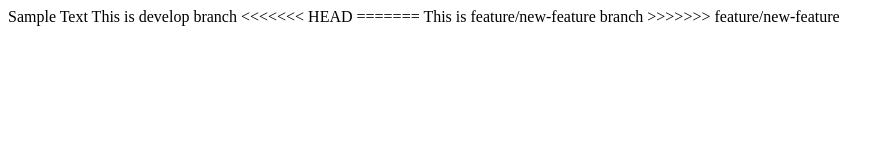
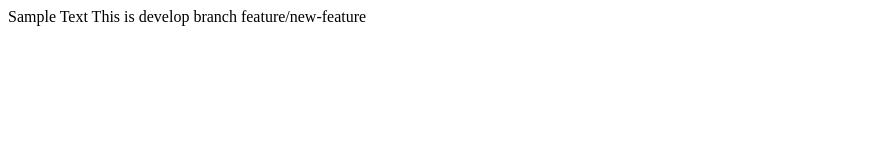
Before and after one commit to Yomshooot/Maya-Print-v2, a plain HTML site: page index.html in a window 1280 px wide. Shown: the whole page, without its empty margins (0-893 px from the left). Drawn offline with Linux system fonts and the light colour scheme.

Commit message:
Modified develop branch

```diff
--- a/index.html
+++ b/index.html
@@ -9,10 +9,6 @@
 
         This is develop branch
 
-<<<<<<< HEAD
-=======
-        This is feature/new-feature branch
-
->>>>>>> feature/new-feature
+        feature/new-feature
     </body>
 </html>
```
